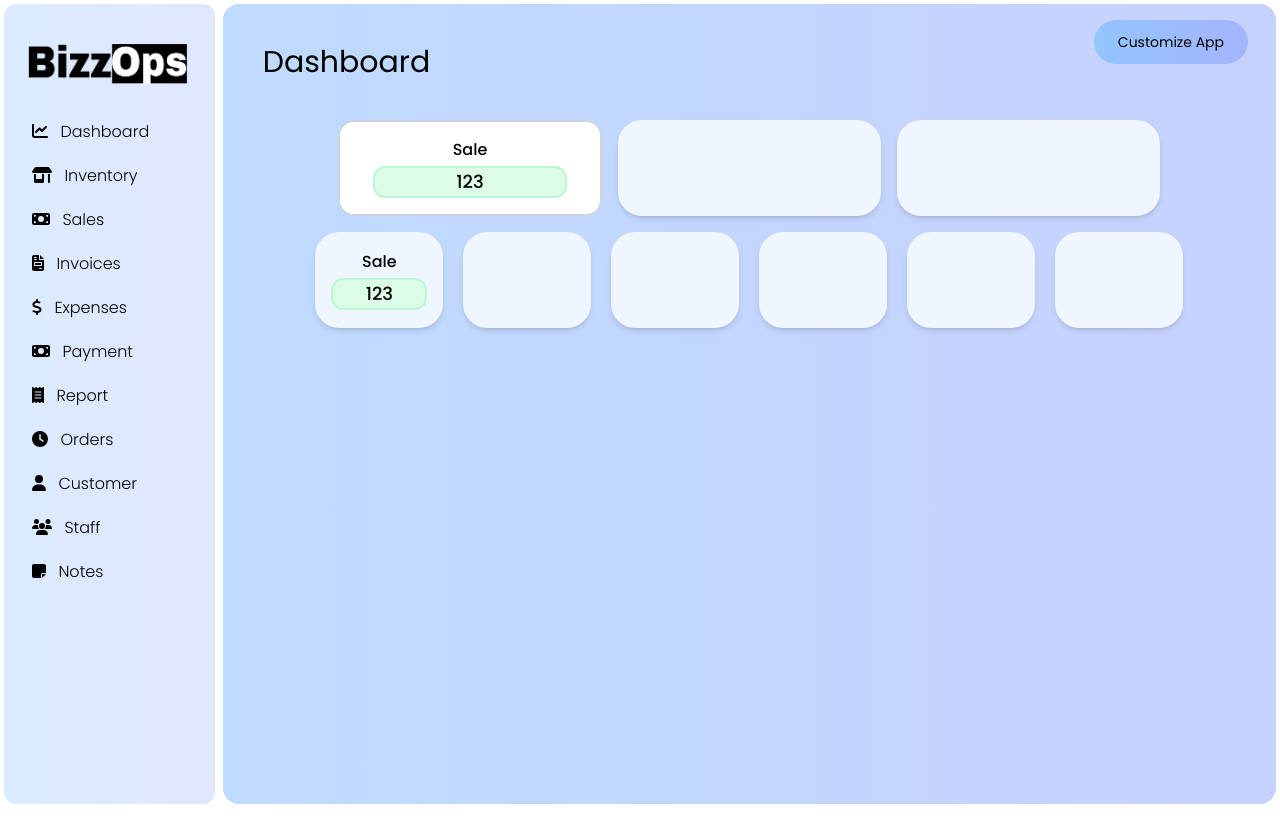
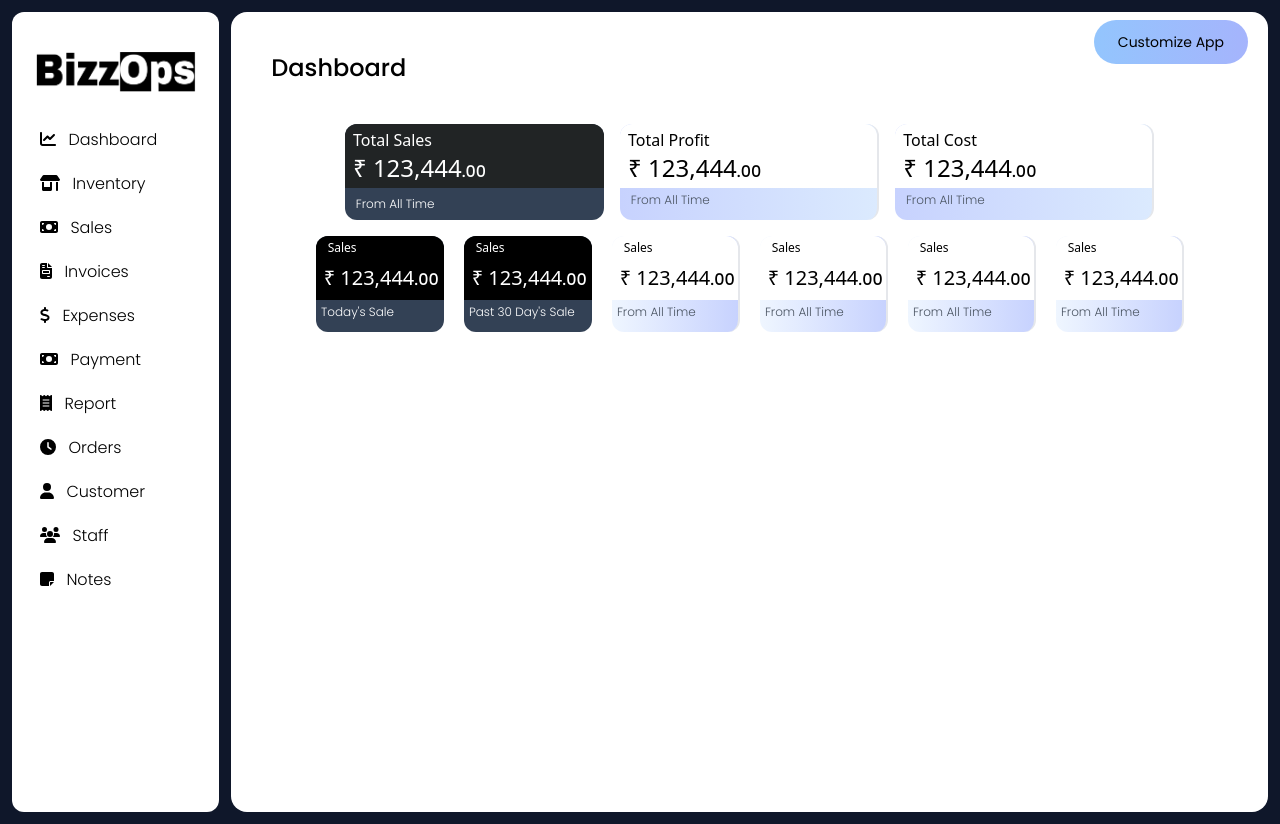
Before and after one commit to Amitkumar-Vaghela/BizzOps, a React (Vite) app in the folder frontend/: page /register in a window 1280 px wide. Built offline with nearby package versions, Linux system fonts and the light colour scheme.

Commit message:
modified Dashboard

```diff
--- a/frontend/index.html
+++ b/frontend/index.html
@@ -7,7 +7,7 @@
     <meta name="viewport" content="width=device-width, initial-scale=1.0" />
     <title>Vite + React</title>
   </head>
-  <body>
+  <body class="bg-slate-900">
     <div id="root"></div>
     <script type="module" src="/src/main.jsx"></script>
   </body>
--- a/frontend/src/components/Dashboard.jsx
+++ b/frontend/src/components/Dashboard.jsx
@@ -1,41 +1,106 @@
 import React from "react";
 import Sidebar from "./Sidebar";
 import CustomBtn from "./CustomBtn";
+import { FontAwesomeIcon } from "@fortawesome/react-fontawesome";
+import { faArrowLeft } from "@fortawesome/free-solid-svg-icons";
 
 function Dashboard() {
+    const totalSale = 123444;
+    const sale = 123;
+
     return (
         <>
             <div className="flex min-h-screen">
                 <Sidebar />
-                <div className="w-5/6 bg-gradient-to-r from-blue-200 to-indigo-200 m-1 rounded-2xl">
+                <div className="w-5/6 bg-white mt-3 mr-3 mb-3 rounded-2xl">
                     <CustomBtn />
-                    <h1 className="m-10 text-3xl font-normal font-poppins">Dashboard</h1>
+                    <h1 className="m-10 text-2xl font-medium font-poppins">Dashboard</h1>
                     <div className="mt-2 flex justify-center items-center gap-4">
-                        <div className="bg-white border-2 border-gray-300 w-1/4 h-24 rounded-2xl flex flex-col justify-center items-center">
-                            <h1 className="text-base font-medium font-poppins text-center mb-1">Sale</h1>
-                            <div className="bg-green-100 border-green-200 border-2 rounded-xl font-medium font-poppins text-center w-3/4 flex justify-center items-center">
-                                <p className="text-lg">123</p>
+                        <div className="bg-slate-700 w-1/4 h-24 rounded-xl flex flex-col items-center">
+                            <div className="w-full bg-[#212425] h-16  rounded-t-xl">
+                                <p className="text-base text-white font-light font-poppin mt-1 ml-2">Total Sales</p>
+                                <h1 className="text-white text-2xl font-medium font-poppin ml-2">₹ {totalSale.toLocaleString()}<samp className="font-poppins text-base">.00</samp></h1>
+                            </div>
+                            <div className="w-11/12 mt-1 ml-">
+                                {/* <hr /> */}
+                                <p className="font-thin mt-1 text-white font-poppins text-xs">From All Time</p>
                             </div>
                         </div>
-
-                        <div className="bg-blue-50 w-1/4 h-24 rounded-3xl shadow-md"></div>
-                        <div className="bg-blue-50 w-1/4 h-24 rounded-3xl shadow-md"></div>
-
+                        <div className=" border-r-2 bg-gradient-to-l from-blue-100 to-indigo-200 w-1/4 h-24 rounded-xl flex flex-col items-center">
+                            <div className="w-full bg-white h-16  rounded-t-xl">
+                                <p className="text-base font-light font-poppin mt-1 ml-2">Total Profit</p>
+                                <h1 className="text-2xl font-medium font-poppin ml-2">₹ {totalSale.toLocaleString()}<samp className="font-poppins text-base">.00</samp></h1>
+                            </div>
+                            <div className="w-11/12 mt-1 ml-">
+                                <p className="font-thin text-gray-600 font-poppins text-xs">From All Time</p>
+                            </div>
+                        </div>
+                        <div className=" border-r-2 bg-gradient-to-l from-blue-100 to-indigo-200 w-1/4 h-24 rounded-xl flex flex-col items-center">
+                            <div className="w-full bg-white h-16  rounded-t-xl">
+                                <p className="text-base font-light font-poppin mt-1 ml-2">Total Cost</p>
+                                <h1 className="text-2xl font-medium font-poppin ml-2">₹ {totalSale.toLocaleString()}<samp className="font-poppins text-base">.00</samp></h1>
+                            </div>
+                            <div className="w-11/12 mt-1 ml-">
+                                <p className="font-thin text-gray-600 font-poppins text-xs">From All Time</p>
+                            </div>
+                        </div>
                     </div>
 
                     <div className="mt-4 flex justify-center items-center gap-5">
-                        <div className="bg-blue-50 w-32 h-24 rounded-3xl shadow-md flex flex-col justify-center items-center">
-                            <h1 className="text-base font-medium font-poppins text-center mb-1">Sale</h1>
-                            <div className="bg-green-100 border-green-200 border-2 rounded-xl font-medium font-poppins text-center w-3/4 flex justify-center items-center">
-                                <p className="text-lg">123</p>
+                        <div className="bg-slate-700 w-32 h-24 rounded-xl flex flex-col items-center">
+                            <div className="w-full bg-black h-16  rounded-t-xl">
+                                <p className="text-xs text-white font-normal font-poppin mt-1 ml-3">Sales</p>
+                                <h1 className="text-xl text-white font-medium font-poppin mt-2 ml-2">₹ {totalSale.toLocaleString()}<samp className="font-poppins text-base">.00</samp></h1>
+                            </div>
+                            <div className="w-11/12 mt-1 ml-">
+                                <p className="font-thin text-white font-poppins text-xs">Today's Sale</p>
                             </div>
                         </div>
-
-                        <div className="bg-blue-50 w-32 h-24 rounded-3xl shadow-md"></div>
-                        <div className="bg-blue-50 w-32 h-24 rounded-3xl shadow-md"></div>
-                        <div className="bg-blue-50 w-32 h-24 rounded-3xl shadow-md"></div>
-                        <div className="bg-blue-50 w-32 h-24 rounded-3xl shadow-md"></div>
-                        <div className="bg-blue-50 w-32 h-24 rounded-3xl shadow-md"></div>
+                        <div className="bg-slate-700 w-32 h-24 rounded-xl flex flex-col items-center">
+                            <div className="w-full bg-black h-16  rounded-t-xl">
+                                <p className="text-xs text-white font-normal font-poppin mt-1 ml-3">Sales</p>
+                                <h1 className="text-xl text-white font-medium font-poppin mt-2 ml-2">₹ {totalSale.toLocaleString()}<samp className="font-poppins text-base">.00</samp></h1>
+                            </div>
+                            <div className="w-11/12 mt-1 ml-">
+                                <p className="font-thin text-white font-poppins text-xs">Past 30 Day's Sale</p>
+                            </div>
+                        </div>
+                        <div className=" border-r-2 bg-gradient-to-r from-blue-50 to-indigo-200 w-32 h-24 rounded-xl flex flex-col items-center">
+                            <div className="w-full bg-white h-16  rounded-t-xl">
+                                <p className="text-xs fon-normal font-poppin mt-1 ml-3">Sales</p>
+                                <h1 className="text-xl font-medium font-poppin mt-2 ml-2">₹ {totalSale.toLocaleString()}<samp className="font-poppins text-base">.00</samp></h1>
+                            </div>
+                            <div className="w-11/12 mt-1 ml-">
+                                <p className="font-thin text-gray-600 font-poppins text-xs">From All Time</p>
+                            </div>
+                        </div>
+                        <div className=" border-r-2 bg-gradient-to-r from-blue-50 to-indigo-200 w-32 h-24 rounded-xl flex flex-col items-center">
+                            <div className="w-full bg-white h-16  rounded-t-xl">
+                                <p className="text-xs fon-normal font-poppin mt-1 ml-3">Sales</p>
+                                <h1 className="text-xl font-medium font-poppin mt-2 ml-2">₹ {totalSale.toLocaleString()}<samp className="font-poppins text-base">.00</samp></h1>
+                            </div>
+                            <div className="w-11/12 mt-1 ml-">
+                                <p className="font-thin text-gray-600 font-poppins text-xs">From All Time</p>
+                            </div>
+                        </div>
+                        <div className=" border-r-2 bg-gradient-to-r from-blue-50 to-indigo-200 w-32 h-24 rounded-xl flex flex-col items-center">
+                            <div className="w-full bg-white h-16  rounded-t-xl">
+                                <p className="text-xs fon-normal font-poppin mt-1 ml-3">Sales</p>
+                                <h1 className="text-xl font-medium font-poppin mt-2 ml-2">₹ {totalSale.toLocaleString()}<samp className="font-poppins text-base">.00</samp></h1>
+                            </div>
+                            <div className="w-11/12 mt-1 ml-">
+                                <p className="font-thin text-gray-600 font-poppins text-xs">From All Time</p>
+                            </div>
+                        </div>
+                        <div className=" border-r-2 bg-gradient-to-r from-blue-50 to-indigo-200 w-32 h-24 rounded-xl flex flex-col items-center">
+                            <div className="w-full bg-white h-16  rounded-t-xl">
+                                <p className="text-xs fon-normal font-poppin mt-1 ml-3">Sales</p>
+                                <h1 className="text-xl font-medium font-poppin mt-2 ml-2">₹ {totalSale.toLocaleString()}<samp className="font-poppins text-base">.00</samp></h1>
+                            </div>
+                            <div className="w-11/12 mt-1 ml-">
+                                <p className="font-thin text-gray-600 font-poppins text-xs">From All Time</p>
+                            </div>
+                        </div>
 
                     </div>
                 </div>
--- a/frontend/src/components/Sidebar.jsx
+++ b/frontend/src/components/Sidebar.jsx
@@ -6,7 +6,7 @@ import { faChartLine, faClockFour, faDollar, faFileInvoice, faMoneyBill, faNoteS
 function Sidebar(){
     return(
         <>
-            <div className="w-1/6 min-h-screen m-1 rounded-xl bg-gradient-to-r from-blue-100 to-indigo-100">
+            <div className="w-1/6 min-h-screen m-3 rounded-xl bg-white">
                 <img className="pt-10 ml-6 mb-9 w-40 h-20" src={logo} alt="log" />
                 <h1 className="font-poppins font-light text-md ml-7 mt-5"> <FontAwesomeIcon icon={faChartLine} className="text-black pr-2" /> Dashboard</h1>
                 <h1 className="font-poppins font-light text-md ml-7 mt-5"> <FontAwesomeIcon icon={faShop} className="text-black pr-2" /> Inventory</h1>
```
Also changed, not shown: frontend/src/assets/logo2.png (added).
